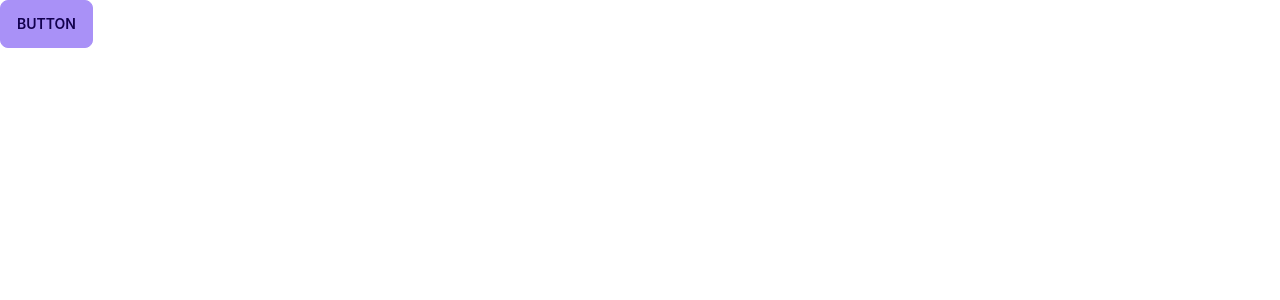
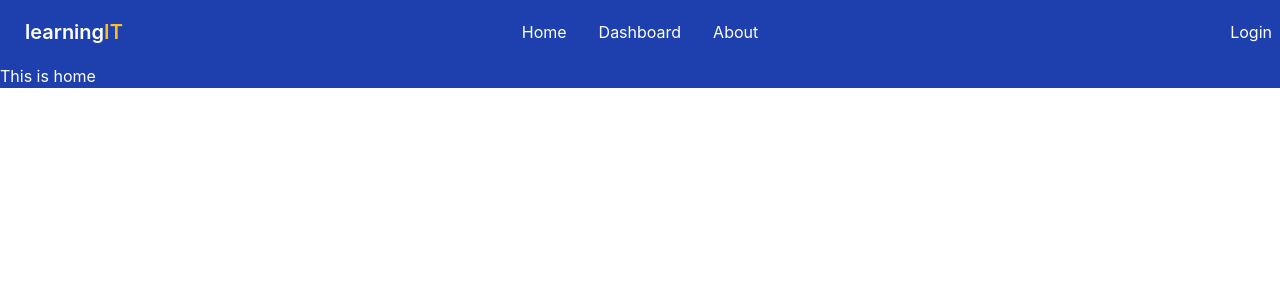
Before and after one commit to ariful892/learning-it-client, a React (Create React App) app: page / in a window 1280 px wide. Shown: the top 300 px of the page. Built offline with nearby package versions, Linux system fonts and the light colour scheme.

Commit message:
navbar added

```diff
--- a/src/App.js
+++ b/src/App.js
@@ -1,10 +1,18 @@
 import logo from './logo.svg';
 import './App.css';
+import Navbar from './Pages/Shared/Navbar';
+import { Route, Routes } from 'react-router-dom';
+import Home from './Pages/Home/Home';
+import About from './Pages/About/About';
 
 function App() {
   return (
     <div >
-      <button class="btn btn-primary">Button</button>
+      <Navbar></Navbar>
+      <Routes>
+        <Route path='/' element={<Home></Home>}></Route>
+        <Route path='/about' element={<About></About>}></Route>
+      </Routes>
     </div>
   );
 }
--- /dev/null
+++ b/src/Pages/About/About.js
@@ -0,0 +1,11 @@
+import React from 'react';
+
+const About = () => {
+    return (
+        <div>
+            <h2>This is about</h2>
+        </div>
+    );
+};
+
+export default About;
--- /dev/null
+++ b/src/Pages/Home/Banner.js
@@ -0,0 +1,11 @@
+import React from 'react';
+
+const Banner = () => {
+    return (
+        <div>
+
+        </div>
+    );
+};
+
+export default Banner;
--- /dev/null
+++ b/src/Pages/Home/Home.js
@@ -0,0 +1,11 @@
+import React from 'react';
+
+const Home = () => {
+    return (
+        <div className='bg-primary text-white'>
+            <h2>This is home</h2>
+        </div>
+    );
+};
+
+export default Home;
--- /dev/null
+++ b/src/Pages/Shared/Navbar.js
@@ -0,0 +1,37 @@
+import React from 'react';
+import { Link } from 'react-router-dom';
+
+const Navbar = () => {
+
+    const menuItems = <>
+        <li><Link to={'/'}>Home</Link></li>
+        <li><Link>Dashboard</Link></li>
+        <li><Link to={'/about'}>About</Link></li>
+    </>
+
+    return (
+        <div className="navbar bg-primary text-white">
+            <div className="navbar-start">
+                <div className="dropdown">
+                    <label tabIndex="0" className="btn btn-ghost lg:hidden">
+                        <svg xmlns="http://www.w3.org/2000/svg" className="h-5 w-5" fill="none" viewBox="0 0 24 24" stroke="currentColor"><path strokeLinecap="round" strokeLinejoin="round" strokeWidth="2" d="M4 6h16M4 12h8m-8 6h16" /></svg>
+                    </label>
+                    <ul tabIndex="0" className="menu menu-compact dropdown-content mt-3 p-2 shadow bg-base-100 rounded-box w-52">
+                        {menuItems}
+                    </ul>
+                </div>
+                <Link className="btn btn-ghost normal-case text-xl">learning <span className='text-warning'>IT</span></Link>
+            </div>
+            <div className="navbar-center hidden lg:flex">
+                <ul className="menu menu-horizontal p-0">
+                    {menuItems}
+                </ul>
+            </div>
+            <div className="navbar-end">
+                <Link>Login</Link>
+            </div>
+        </div>
+    );
+};
+
+export default Navbar;
--- a/src/index.js
+++ b/src/index.js
@@ -3,11 +3,15 @@
 import './index.css';
 import App from './App';
 import reportWebVitals from './reportWebVitals';
+import { BrowserRouter } from "react-router-dom";
 
 const root = ReactDOM.createRoot(document.getElementById('root'));
 root.render(
   <React.StrictMode>
-    <App />
+    <BrowserRouter>
+      <App />
+    </BrowserRouter>
+
   </React.StrictMode>
 );
 
--- a/tailwind.config.js
+++ b/tailwind.config.js
@@ -8,7 +8,7 @@
     themes: [
       {
         ittheme: {
-          primary: "#a991f7",
+          primary: "#1e40af",
           secondary: "#f6d860",
           accent: "#37cdbe",
           neutral: "#3d4451",
```
Also changed, not shown: src/assets/learning.jpg (added).
